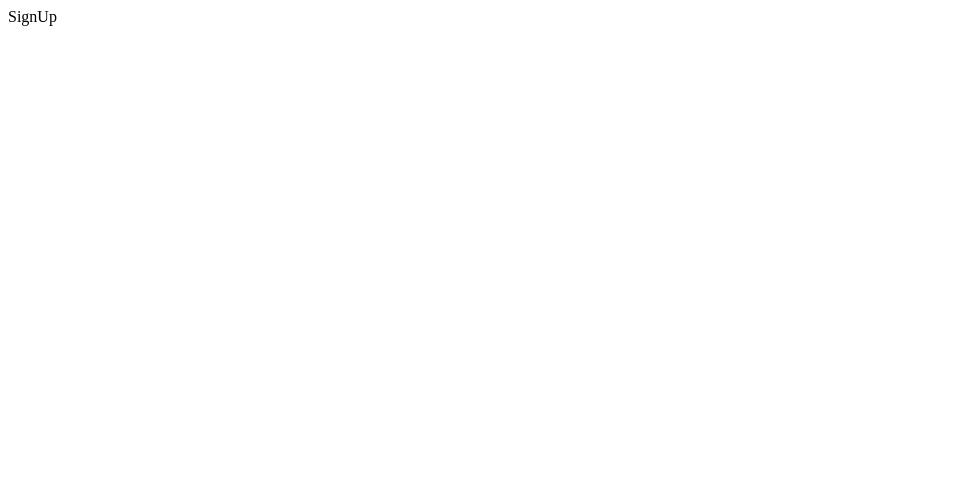
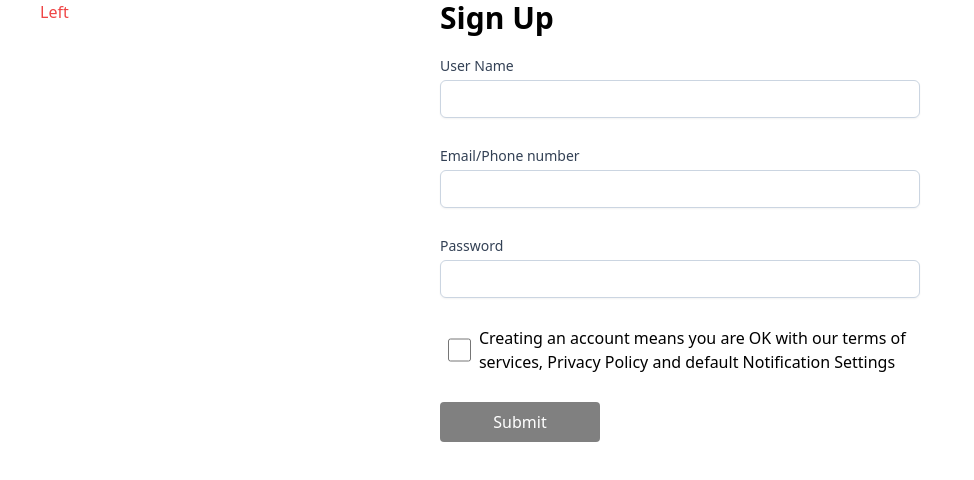
Before and after one commit to JosephJohncross/Filling-station-project, a React (Vite) app in the folder Petrol station/: page /signup in a window 1280 px wide. Shown: the top 480 px of the page, without its empty margins (0-974 px from the left). Built offline with nearby package versions, Linux system fonts and the light colour scheme.

Commit message:
signup and login page

```diff
--- a/Petrol station/index.html
+++ b/Petrol station/index.html
@@ -12,6 +12,7 @@
       href="https://fonts.googleapis.com/css2?family=Nunito+Sans:wght@400;500;600;700&family=Open+Sans:wght@300;400;500;600&family=PT+Sans:ital,wght@0,700;1,400&display=swap&display=swap"
       rel="stylesheet"
     />
+    <link rel="stylesheet" href="./src/assets/css/output.css">
     <title>UFI</title>
   </head>
   <body>
--- a/Petrol station/src/Component/Accounts/Login.jsx
+++ b/Petrol station/src/Component/Accounts/Login.jsx
@@ -1,9 +1,48 @@
-import React from 'react'
+import React from "react";
 
 const Login = () => {
+
+
+  const buttonStyle = {
+    backgroundColor: "blue",
+    color: "white",
+    padding: "0.5rem 1rem",
+    borderRadius: "0.25rem",
+  };
+
   return (
-    <div>Login</div>
-  )
-}
+    <div className="container_limiter flex flex-row">
+      <div className="left w-1/3">
+        <h1 className="text-red-500">Left</h1>
+      </div>
+      <div className="right w-2/3">
+        <h1 className="text-3xl font-bold">Sign in</h1>
+        <form className="my-5 grid gap-7">
+          <label className="block w-3/5">
+            <span className="block text-sm font-medium text-slate-700">
+              Email/Phone number
+            </span>
+            <input
+              type="email"
+              name="email"
+              className="mt-1 px-3 py-2 bg-white border shadow-sm border-slate-300 placeholder-slate-400 focus:outline-none focus:border-sky-500 focus:ring-sky-500 block w-full rounded-md sm:text-sm focus:ring-1"
+            />
+          </label>
+          <label className="block w-3/5">
+            <span className="block text-sm font-medium text-slate-700">
+              Password
+            </span>
+            <input
+              type="password"
+              name="password"
+              className="mt-1 px-3 py-2 bg-white border shadow-sm border-slate-300 placeholder-slate-400 focus:outline-none focus:border-sky-500 focus:ring-sky-500 block w-full rounded-md sm:text-sm focus:ring-1"
+            />
+          </label>
+          <button className="w-1/5" style={buttonStyle}>Login</button>
+        </form>
+      </div>
+    </div>
+  );
+};
 
-export default Login
+export default Login;
--- a/Petrol station/src/Component/Accounts/SignUp.jsx
+++ b/Petrol station/src/Component/Accounts/SignUp.jsx
@@ -1,9 +1,79 @@
-import React from 'react'
+import React, { useState } from 'react';
 
 const SignUp = () => {
+  const [isChecked, setIsChecked] = useState(false);
+
+  const handleCheckboxChange = () => {
+    setIsChecked(!isChecked);
+  };
+
+  const buttonStyle = {
+    backgroundColor: isChecked ? 'blue' : 'gray',
+    color: 'white',
+    padding: '0.5rem 1rem',
+    borderRadius: '0.25rem',
+  };
+
   return (
-    <div>SignUp</div>
-  )
-}
+    <div className="container_limiter flex flex-row">
+      <div className="left w-1/3">
+        <h1 className="text-red-500">Left</h1>
+      </div>
+      <div className="right w-2/3">
+        <h1 className="text-3xl font-bold">Sign Up</h1>
+        <form className="my-5 grid gap-7">
+          <label className="block w-3/5">
+            <span className="block text-sm font-medium text-slate-700">
+              User Name
+            </span>
+            <input
+              type="text"
+              name="username"
+              className="mt-1 px-3 py-2 bg-white border shadow-sm border-slate-300 placeholder-slate-400 focus:outline-none focus:border-sky-500 focus:ring-sky-500 block w-full rounded-md sm:text-sm focus:ring-1"
+            />
+          </label>
+          <label className="block w-3/5">
+            <span className="block text-sm font-medium text-slate-700">
+              Email/Phone number
+            </span>
+            <input
+              type="email"
+              name="email"
+              className="mt-1 px-3 py-2 bg-white border shadow-sm border-slate-300 placeholder-slate-400 focus:outline-none focus:border-sky-500 focus:ring-sky-500 block w-full rounded-md sm:text-sm focus:ring-1"
+            />
+          </label>
+          <label className="block w-3/5">
+            <span className="block text-sm font-medium text-slate-700">
+              Password
+            </span>
+            <input
+              type="password"
+              name="password"
+              className="mt-1 px-3 py-2 bg-white border shadow-sm border-slate-300 placeholder-slate-400 focus:outline-none focus:border-sky-500 focus:ring-sky-500 block w-full rounded-md sm:text-sm focus:ring-1"
+            />
+          </label>
+          <label className="flex w-3/5">
+            <input
+              type="checkbox"
+              className="checked:bg-blue-500 w-11 mx-2"
+              onChange={handleCheckboxChange}
+            />
+            <p>
+              Creating an account means you are OK with our terms of services,
+              Privacy Policy and default Notification Settings
+            </p>
+          </label>
+          <button
+          className='w-1/5'
+            style={buttonStyle}
+            disabled={!isChecked}
+          >
+            Submit
+          </button>
+        </form>
+      </div>
+    </div>
+  );
+};
 
-export default SignUp
+export default SignUp;
--- a/Petrol station/src/assets/css/input.css
+++ b/Petrol station/src/assets/css/input.css
@@ -4,5 +4,7 @@
 
 
 @layer components {
-
+    .container_limiter {
+        @apply container mx-auto max-w-screen-large px-5 sm:px-6 ipad:px-8 desktop:px-10;
+      }
 }
--- a/Petrol station/src/assets/css/output.css
+++ b/Petrol station/src/assets/css/output.css
@@ -522,6 +522,87 @@ video {
   --tw-backdrop-sepia:  ;
 }
 
+.container_limiter {
+  width: 100%;
+}
+
+@media (min-width: 500px) {
+  .container_limiter {
+    max-width: 500px;
+  }
+}
+
+@media (min-width: 640px) {
+  .container_limiter {
+    max-width: 640px;
+  }
+}
+
+@media (min-width: 700px) {
+  .container_limiter {
+    max-width: 700px;
+  }
+}
+
+@media (min-width: 768px) {
+  .container_limiter {
+    max-width: 768px;
+  }
+}
+
+@media (min-width: 900px) {
+  .container_limiter {
+    max-width: 900px;
+  }
+}
+
+@media (min-width: 1024px) {
+  .container_limiter {
+    max-width: 1024px;
+  }
+}
+
+@media (min-width: 1280px) {
+  .container_limiter {
+    max-width: 1280px;
+  }
+}
+
+@media (min-width: 1536px) {
+  .container_limiter {
+    max-width: 1536px;
+  }
+}
+
+.container_limiter {
+  margin-left: auto;
+  margin-right: auto;
+  max-width: 1280px;
+  padding-left: 1.25rem;
+  padding-right: 1.25rem;
+}
+
+@media (min-width: 640px) {
+  .container_limiter {
+    padding-left: 1.5rem;
+    padding-right: 1.5rem;
+  }
+}
+
+@media (min-width: 700px) {
+  .container_limiter {
+    padding-left: 2rem;
+    padding-right: 2rem;
+  }
+}
+
+@media (min-width: 1024px) {
+  .container_limiter {
+    padding-left: 2.5rem;
+    padding-right: 2.5rem;
+  }
+}
+
 .sticky {
   position: sticky;
 }
@@ -539,8 +620,30 @@ video {
   margin-bottom: 0.25rem;
 }
 
+.mx-2 {
+  margin-left: 0.5rem;
+  margin-right: 0.5rem;
+}
+
+.my-5 {
+  margin-top: 1.25rem;
+  margin-bottom: 1.25rem;
+}
+
+.mt-1 {
+  margin-top: 0.25rem;
+}
+
+.block {
+  display: block;
+}
+
 .flex {
   display: flex;
+}
+
+.grid {
+  display: grid;
 }
 
 .hidden {
@@ -561,6 +664,42 @@ video {
 
 .w-7 {
   width: 1.75rem;
+}
+
+.w-1\/3 {
+  width: 33.333333%;
+}
+
+.w-11 {
+  width: 2.75rem;
+}
+
+.w-2\/3 {
+  width: 66.666667%;
+}
+
+.w-3\/5 {
+  width: 60%;
+}
+
+.w-full {
+  width: 100%;
+}
+
+.w-3 {
+  width: 0.75rem;
+}
+
+.w-14 {
+  width: 3.5rem;
+}
+
+.w-1 {
+  width: 0.25rem;
+}
+
+.w-1\/5 {
+  width: 20%;
 }
 
 .-translate-y-3 {
@@ -587,6 +726,10 @@ video {
   transform: translate(var(--tw-translate-x), var(--tw-translate-y)) rotate(var(--tw-rotate)) skewX(var(--tw-skew-x)) skewY(var(--tw-skew-y)) scaleX(var(--tw-scale-x)) scaleY(var(--tw-scale-y));
 }
 
+.flex-row {
+  flex-direction: row;
+}
+
 .flex-col {
   flex-direction: column;
 }
@@ -601,6 +744,10 @@ video {
 
 .justify-between {
   justify-content: space-between;
+}
+
+.gap-7 {
+  gap: 1.75rem;
 }
 
 .space-x-3 > :not([hidden]) ~ :not([hidden]) {
@@ -644,6 +791,11 @@ video {
   border-color: transparent;
 }
 
+.border-slate-300 {
+  --tw-border-opacity: 1;
+  border-color: rgb(203 213 225 / var(--tw-border-opacity));
+}
+
 .bg-transparent {
   background-color: transparent;
 }
@@ -651,6 +803,11 @@ video {
 .bg-white {
   --tw-bg-opacity: 1;
   background-color: rgb(255 255 255 / var(--tw-bg-opacity));
+}
+
+.bg-blue-950 {
+  --tw-bg-opacity: 1;
+  background-color: rgb(23 37 84 / var(--tw-bg-opacity));
 }
 
 .px-6 {
@@ -668,6 +825,11 @@ video {
   padding-bottom: 1rem;
 }
 
+.px-3 {
+  padding-left: 0.75rem;
+  padding-right: 0.75rem;
+}
+
 .text-lg {
   font-size: 1.125rem;
   line-height: 1.75rem;
@@ -678,9 +840,42 @@ video {
   line-height: 1.25rem;
 }
 
+.text-3xl {
+  font-size: 1.875rem;
+  line-height: 2.25rem;
+}
+
+.font-bold {
+  font-weight: 700;
+}
+
+.font-medium {
+  font-weight: 500;
+}
+
 .text-\[\#F2F2F2\] {
   --tw-text-opacity: 1;
   color: rgb(242 242 242 / var(--tw-text-opacity));
+}
+
+.text-red-500 {
+  --tw-text-opacity: 1;
+  color: rgb(239 68 68 / var(--tw-text-opacity));
+}
+
+.text-slate-700 {
+  --tw-text-opacity: 1;
+  color: rgb(51 65 85 / var(--tw-text-opacity));
+}
+
+.placeholder-slate-400::-moz-placeholder {
+  --tw-placeholder-opacity: 1;
+  color: rgb(148 163 184 / var(--tw-placeholder-opacity));
+}
+
+.placeholder-slate-400::placeholder {
+  --tw-placeholder-opacity: 1;
+  color: rgb(148 163 184 / var(--tw-placeholder-opacity));
 }
 
 .opacity-0 {
@@ -697,22 +892,35 @@ video {
   box-shadow: var(--tw-ring-offset-shadow, 0 0 #0000), var(--tw-ring-shadow, 0 0 #0000), var(--tw-shadow);
 }
 
+.shadow-sm {
+  --tw-shadow: 0 1px 2px 0 rgb(0 0 0 / 0.05);
+  --tw-shadow-colored: 0 1px 2px 0 var(--tw-shadow-color);
+  box-shadow: var(--tw-ring-offset-shadow, 0 0 #0000), var(--tw-ring-shadow, 0 0 #0000), var(--tw-shadow);
+}
+
 .transition {
-  transition-property: color, background-color, border-color, text-decoration-color, fill, stroke, opacity, box-shadow, transform, filter, -webkit-backdrop-filter;
+  transition-property: color, background-color, border-color, fill, stroke, opacity, box-shadow, transform, filter, -webkit-text-decoration-color, -webkit-backdrop-filter;
   transition-property: color, background-color, border-color, text-decoration-color, fill, stroke, opacity, box-shadow, transform, filter, backdrop-filter;
-  transition-property: color, background-color, border-color, text-decoration-color, fill, stroke, opacity, box-shadow, transform, filter, backdrop-filter, -webkit-backdrop-filter;
+  transition-property: color, background-color, border-color, text-decoration-color, fill, stroke, opacity, box-shadow, transform, filter, backdrop-filter, -webkit-text-decoration-color, -webkit-backdrop-filter;
   transition-timing-function: cubic-bezier(0.4, 0, 0.2, 1);
   transition-duration: 150ms;
 }
 
 .transition-colors {
+  transition-property: color, background-color, border-color, fill, stroke, -webkit-text-decoration-color;
   transition-property: color, background-color, border-color, text-decoration-color, fill, stroke;
+  transition-property: color, background-color, border-color, text-decoration-color, fill, stroke, -webkit-text-decoration-color;
   transition-timing-function: cubic-bezier(0.4, 0, 0.2, 1);
   transition-duration: 150ms;
 }
 
 .duration-300 {
   transition-duration: 300ms;
+}
+
+.checked\:bg-blue-500:checked {
+  --tw-bg-opacity: 1;
+  background-color: rgb(59 130 246 / var(--tw-bg-opacity));
 }
 
 .hover\:bg-\[\#F2F2F2\]:hover {
@@ -731,8 +939,36 @@ video {
   box-shadow: var(--tw-ring-offset-shadow, 0 0 #0000), var(--tw-ring-shadow, 0 0 #0000), var(--tw-shadow);
 }
 
+.focus\:border-sky-500:focus {
+  --tw-border-opacity: 1;
+  border-color: rgb(14 165 233 / var(--tw-border-opacity));
+}
+
+.focus\:outline-none:focus {
+  outline: 2px solid transparent;
+  outline-offset: 2px;
+}
+
+.focus\:ring-1:focus {
+  --tw-ring-offset-shadow: var(--tw-ring-inset) 0 0 0 var(--tw-ring-offset-width) var(--tw-ring-offset-color);
+  --tw-ring-shadow: var(--tw-ring-inset) 0 0 0 calc(1px + var(--tw-ring-offset-width)) var(--tw-ring-color);
+  box-shadow: var(--tw-ring-offset-shadow), var(--tw-ring-shadow), var(--tw-shadow, 0 0 #0000);
+}
+
+.focus\:ring-sky-500:focus {
+  --tw-ring-opacity: 1;
+  --tw-ring-color: rgb(14 165 233 / var(--tw-ring-opacity));
+}
+
 .group:hover .group-hover\:opacity-100 {
   opacity: 1;
+}
+
+@media (min-width: 640px) {
+  .sm\:text-sm {
+    font-size: 0.875rem;
+    line-height: 1.25rem;
+  }
 }
 
 @media (min-width: 768px) {
```
